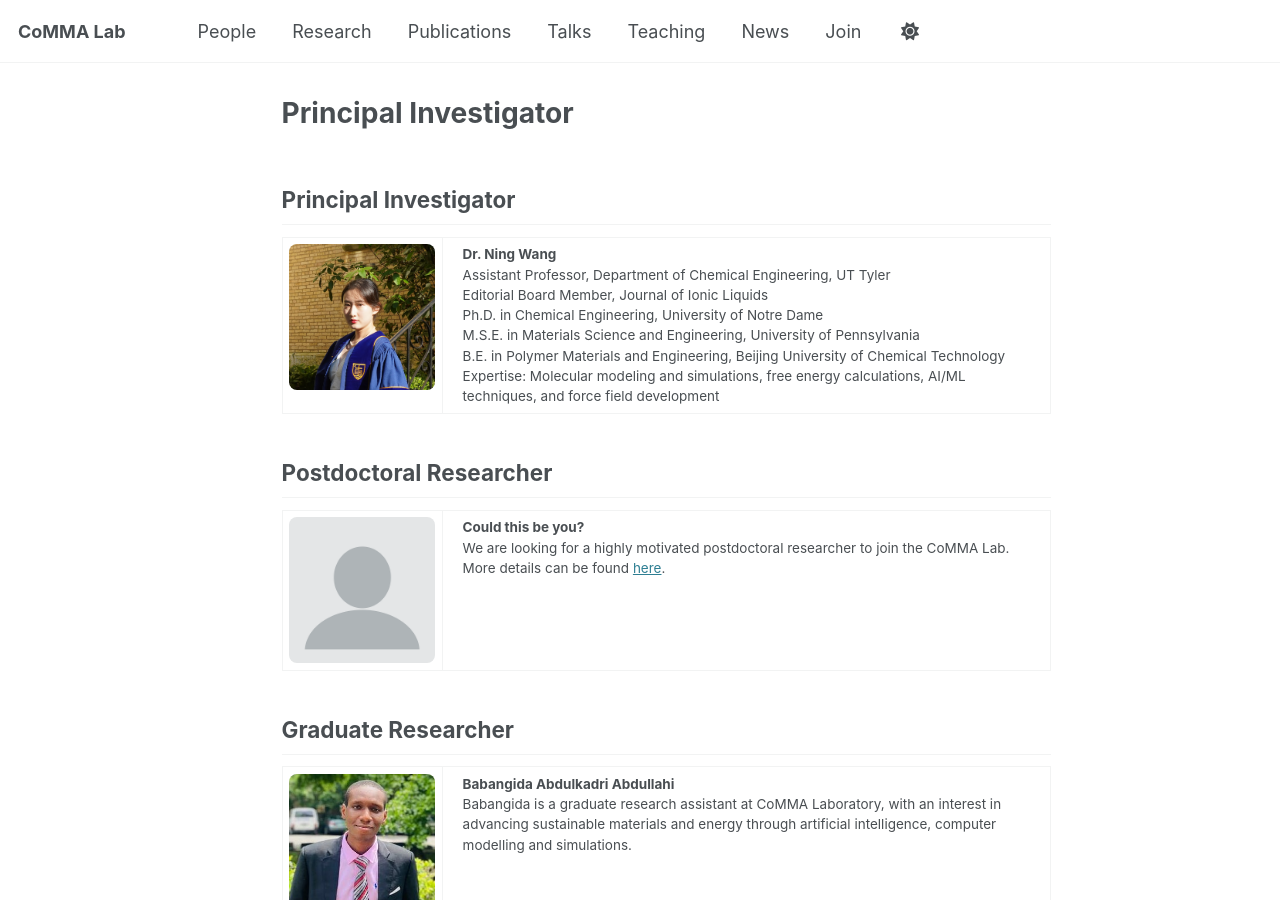
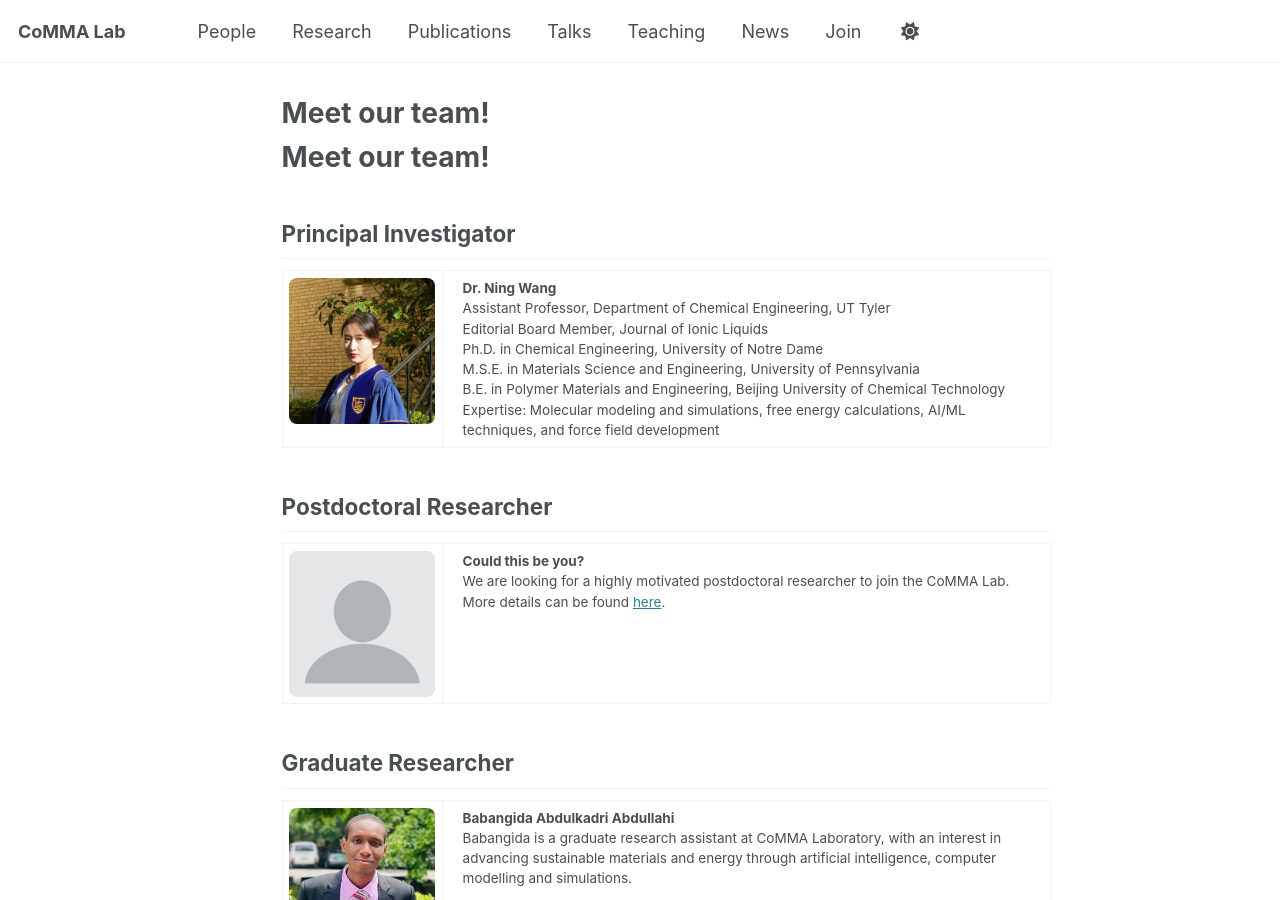
Before and after one commit to CoMMA-Wang-Lab/CoMMA-Wang-Lab.github.io, a Jekyll site: the page built from _pages/people.md, in a window 1280 px wide and 900 px high. Built offline with Jekyll 4.4.1, drawn with Linux system fonts in a browser that asks for light colours; our own code applies the rules of GitHub Pages for plain Markdown files.

Commit message:
update people

```diff
--- a/_pages/people.md
+++ b/_pages/people.md
@@ -5,6 +5,8 @@ author_profile: false
 sidebar:
   nav: none
 ---
+
+# Meet our team!
 
 ## Principal Investigator
 <table>
```
